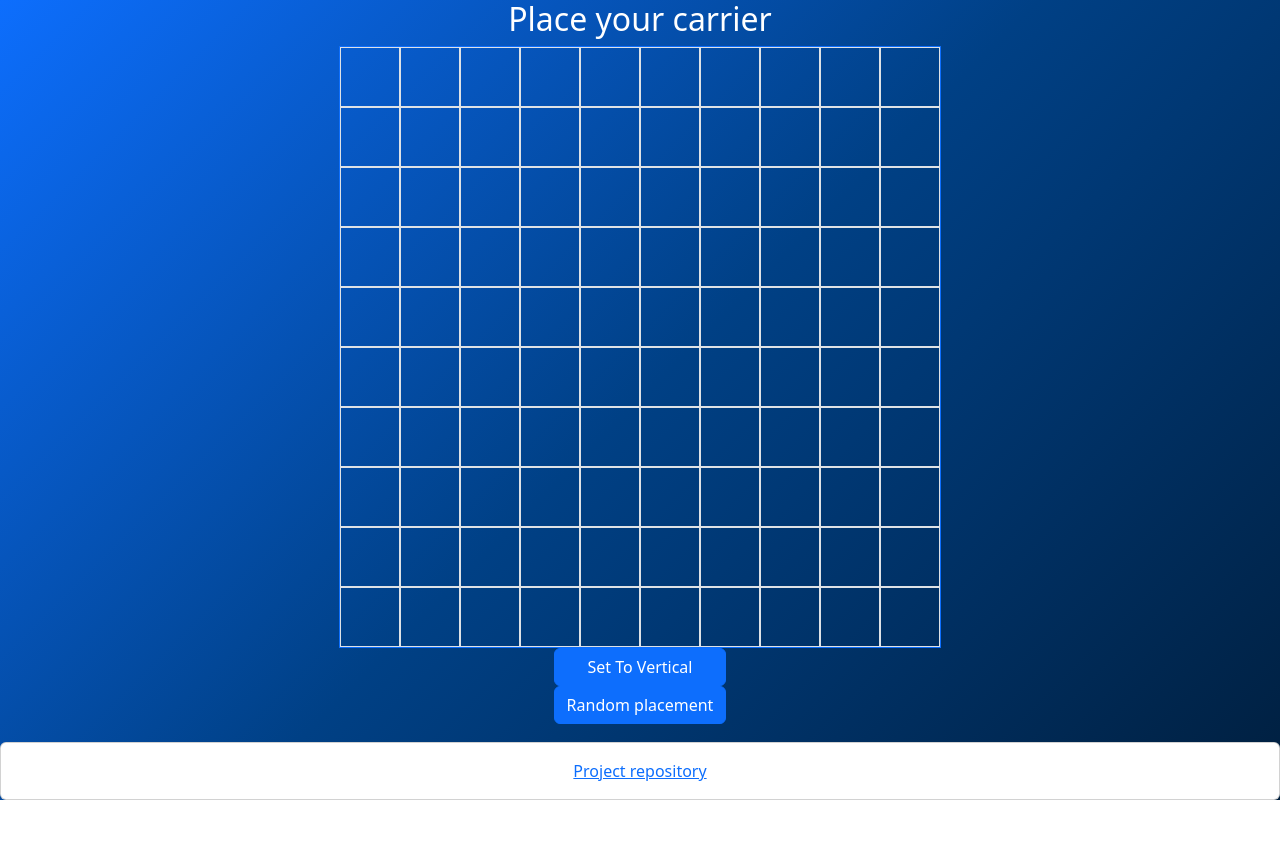
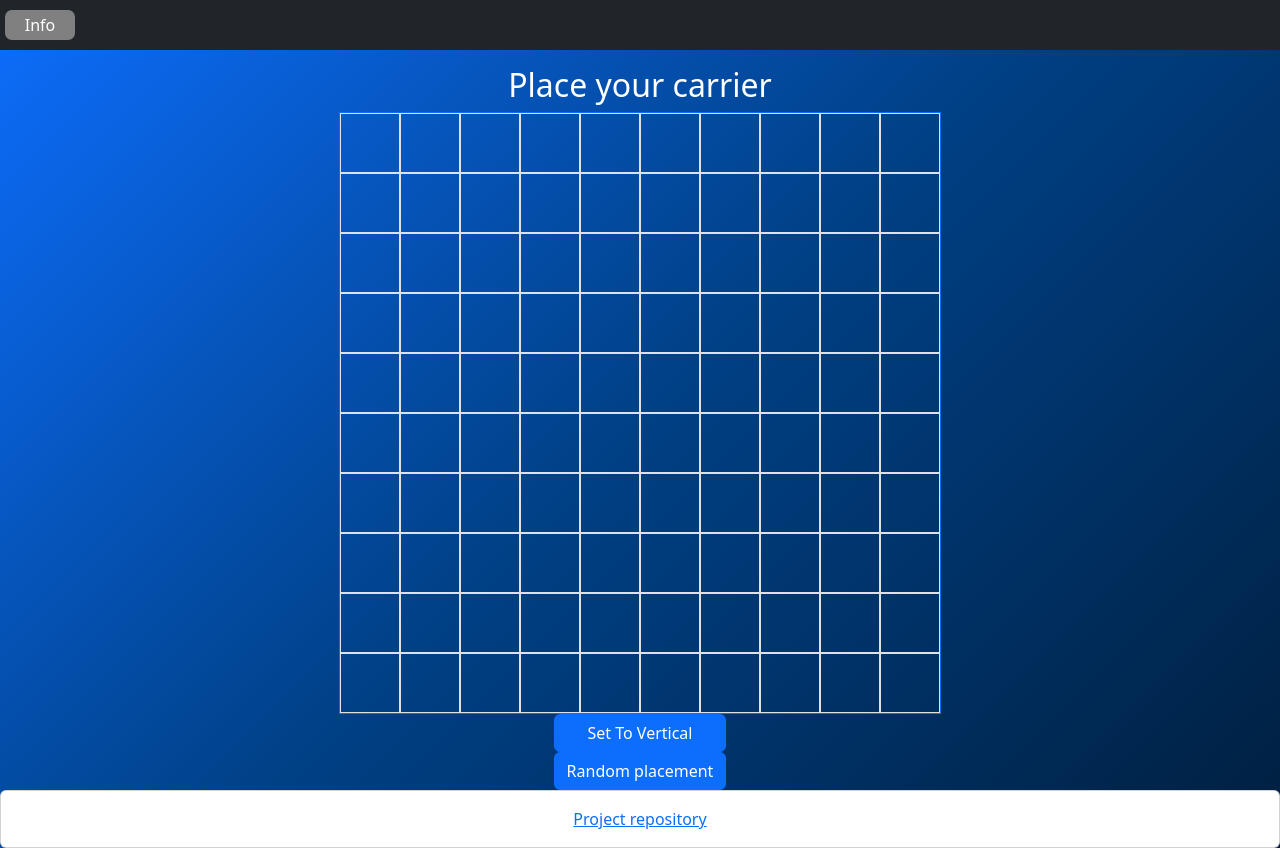
Before and after one commit to Eetub1/battleship-react, a React (Vite) app: page / in a window 1280 px wide. Both pictures are taken after typing "Sample" into the empty fields and a click on the button "Submit". Before the commit the page ends 800 px from the top, so only its background shows below. Built offline with nearby package versions, Linux system fonts and the light colour scheme.

Commit message:
added a cool ass header :)

```diff
--- a/src/App.jsx
+++ b/src/App.jsx
@@ -7,6 +7,7 @@ import HandlePlacePhase from './components/handlePlacePhase'
 import HandlePlayPhase from './components/HandlePlayPhase'
 import NameForm from './components/NameForm'
 import Footer from './components/Footer'
+import Header from './components/Header'
 
 
 function App() {
@@ -31,6 +32,8 @@ function App() {
 
     return (
         <>
+            <Header/>
+
             {gamePhase === 'beginPhase' && (
                 <>
                     <NameForm
--- a/src/classes/gameboard.js
+++ b/src/classes/gameboard.js
@@ -117,7 +117,7 @@ class Gameboard {
             message: 'You missed!'
         }
 
-        //jos ruudussa on hit tai miss, niin sitä ei voi painaa
+        //if cell contains hit or miss, you can't strike it anymore
         if (this.board[row][col] === this.CONSTANTS.HIT || this.board[row][col] === this.CONSTANTS.MISS) {
             hitInfo.wasValid = false
             hitInfo.message = 'Not a valid square!'
--- a/src/components/HandlePlacePhase.jsx
+++ b/src/components/HandlePlacePhase.jsx
@@ -64,7 +64,7 @@ const HandlePlacePhase = ({ playerBoardObject, ships, setGamePhase}) => {
     return (
         <div className='d-flex justify-content-center'>
             <div className='d-flex flex-column align-items-center'>
-                <h2>Place your {currentShip.name}</h2>
+                <h2 className='mt-3'>Place your {currentShip.name}</h2>
 
                 <DrawShipPlacementBoard
                     board={board}
--- a/src/components/HandlePlayPhase.jsx
+++ b/src/components/HandlePlayPhase.jsx
@@ -22,7 +22,7 @@ const HandlePlayPhase = ({ playerBoardObject, computerObject, playerName }) => {
         setHitMessage(hitInfo.message)
         setTimeout(() => {
             setHitMessage('')
-        }, 750)
+        }, 1000)
         if (!hitInfo.wasValid) return
 
 
--- /dev/null
+++ b/src/components/Header.jsx
@@ -0,0 +1,13 @@
+import { Button } from 'react-bootstrap'
+
+const Header = () => {
+    const buttonStyle = {border: 'none', marginLeft: '5px', borderRadius: '7px', width: '70px', height: '30px', color: 'white', backgroundColor: 'grey'}
+
+    return (
+        <div style={{minHeight: '50px'}} className=' d-flex align-items-center text-white bg-dark'>
+            <button style={buttonStyle}>Info</button>
+        </div>
+    )
+}
+
+export default Header
```
